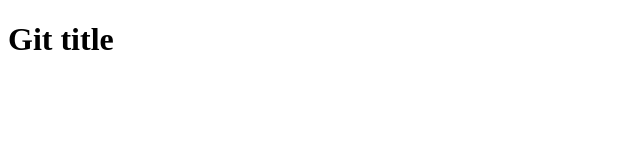
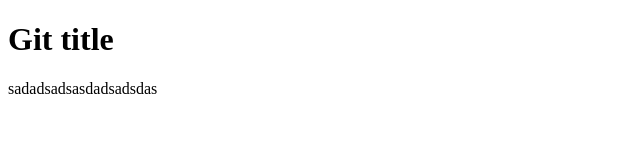
Before and after one commit to Artem322/teaching, a plain HTML site: page app/index.html in a window 1280 px wide. Shown: the whole page, without its empty margins (0-640 px from the left). Drawn offline with Linux system fonts and the light colour scheme.

Commit message:
changed index.hmtl

```diff
--- a/app/index.html
+++ b/app/index.html
@@ -9,5 +9,6 @@
 </head>
 <body>
 <h1>Git title</h1>
+<p>sadadsadsasdadsadsdas</p>
 </body>
 </html>
```
